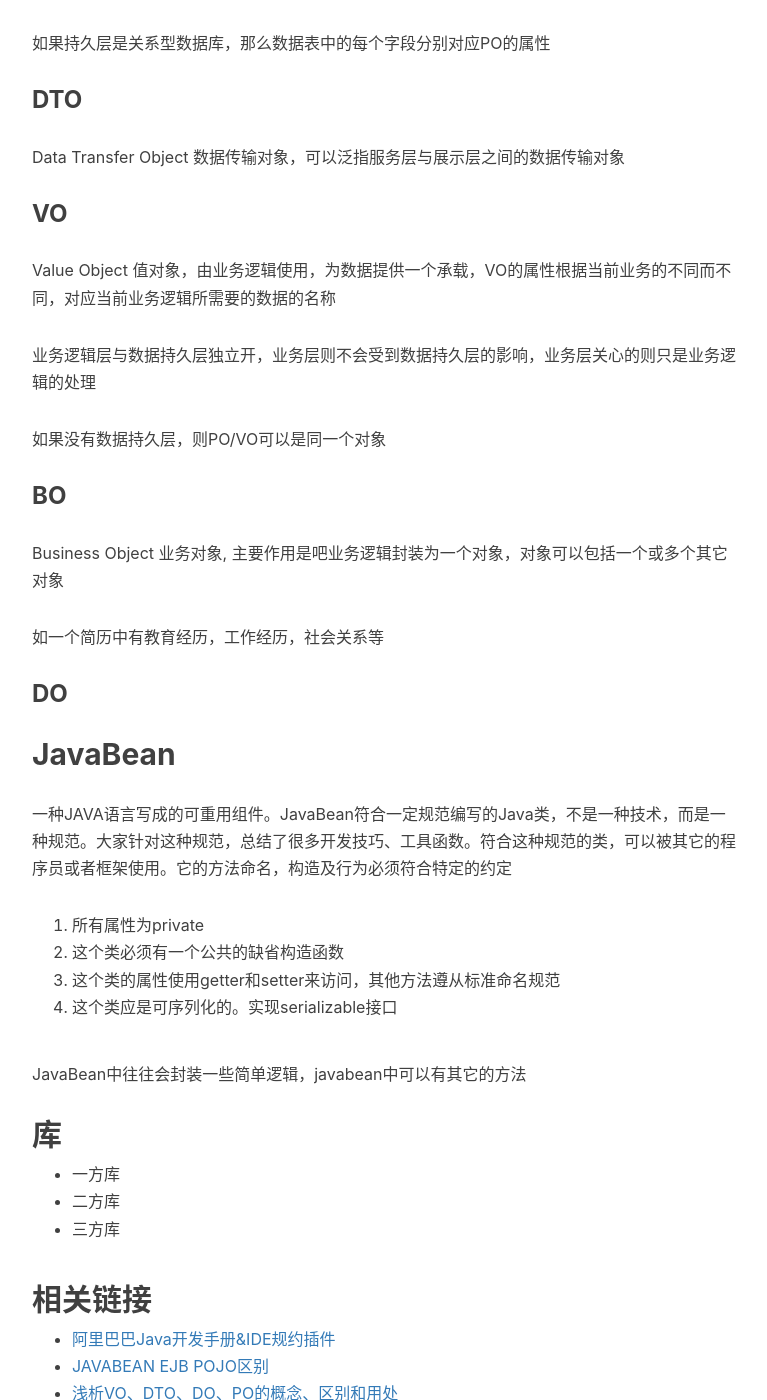
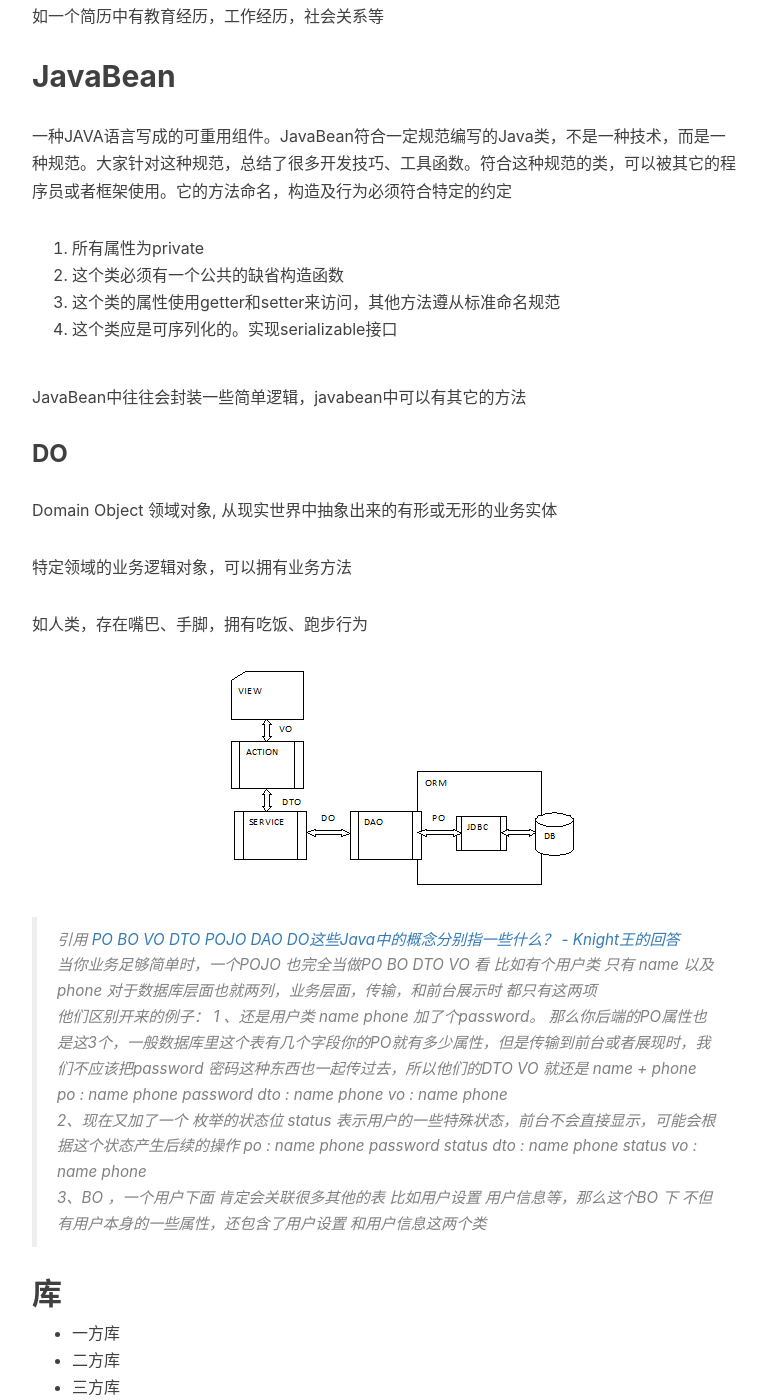
Before and after one commit to imfms/imfms.github.io, a Jekyll site: the page built from _posts/2017-11-1-alibaba_java_coding_guidelines_note.markdown, in a window 1280 px wide and 1400 px high, scrolled down 1446 px. Shown: the whole window, without its empty margins (233-1000 px from the left). Built offline with Jekyll 4.4.1, drawn with Linux system fonts in a browser that asks for light colours; nearby versions of some CDN libraries; comment, search, counter and statistics services are not loaded; some of the changed text lies outside the part shown.

Commit message:
alibaba_java_guideline_note_doing

```diff
--- a/_posts/2017-11-1-alibaba_java_coding_guidelines_note.markdown
+++ b/_posts/2017-11-1-alibaba_java_coding_guidelines_note.markdown
@@ -18,31 +18,6 @@ POJO (Plain Old Java Object) , 这种叫法是Martin Fowler、Rebecca Parsons和
 
 POJO格式用于数据的临时传递，它只能装载数据，作为数据存储的载体，不具有逻辑处理的能力
 
-~~~java
-public class User {
-
-    private String name;
-    private int age;
-
-    public String getName() {
-        return name;
-    }
-
-    public void setName(String name) {
-        this.name = name;
-    }
-
-    public int getAge() {
-        return age;
-    }
-
-    public void setAge(int age) {
-        this.age = age;
-    }
-
-}
-~~~
-
 ### PO
 
 Persistent Object 持久化对象，将物理数据的一种对象表示的承载，可以简化对象数据与物理数据之间的转换，不受任何业务的干涉
@@ -55,21 +30,13 @@ Data Transfer Object 数据传输对象，可以泛指服务层与展示层之
 
 ### VO
 
-Value Object 值对象，由业务逻辑使用，为数据提供一个承载，VO的属性根据当前业务的不同而不同，对应当前业务逻辑所需要的数据的名称
-
-业务逻辑层与数据持久层独立开，业务层则不会受到数据持久层的影响，业务层关心的则只是业务逻辑的处理
-
-如果没有数据持久层，则PO/VO可以是同一个对象
+View Object 视图对象，某个页面、视图组件数据的承载
 
 ### BO
 
-Business Object 业务对象, 主要作用是吧业务逻辑封装为一个对象，对象可以包括一个或多个其它对象
+Business Object 业务对象, 主要作用是把业务逻辑封装为一个对象，对象可以包括一个或多个其它对象
 
 如一个简历中有教育经历，工作经历，社会关系等
-
-### DO
-
-
 
 ## JavaBean
 
@@ -81,6 +48,41 @@ Business Object 业务对象, 主要作用是吧业务逻辑封装为一个对
 4. 这个类应是可序列化的。实现serializable接口
 
 JavaBean中往往会封装一些简单逻辑，javabean中可以有其它的方法
+
+### DO
+
+Domain Object 领域对象, 从现实世界中抽象出来的有形或无形的业务实体
+
+特定领域的业务逻辑对象，可以拥有业务方法
+
+如人类，存在嘴巴、手脚，拥有吃饭、跑步行为
+
+
+
+![](/img/post/vo_dto_do_dao_po.png)
+
+
+
+> 引用 [PO BO VO DTO POJO DAO DO这些Java中的概念分别指一些什么？ - Knight王的回答](https://www.zhihu.com/question/39651928/answer/87536000)
+>
+> 当你业务足够简单时，一个POJO 也完全当做PO BO DTO VO 看
+> 比如有个用户类 只有 name 以及 phone
+> 对于数据库层面也就两列，业务层面，传输，和前台展示时 都只有这两项
+>
+> 他们区别开来的例子：
+> 1 、还是用户类  name phone 加了个password。
+> 那么你后端的PO属性也是这3个，一般数据库里这个表有几个字段你的PO就有多少属性，但是传输到前台或者展现时，我们不应该把password 密码这种东西也一起传过去，所以他们的DTO VO 就还是 name + phone
+> po : name phone password
+> dto : name phone
+> vo : name phone
+>
+> 2、现在又加了一个 枚举的状态位 status 表示用户的一些特殊状态，前台不会直接显示，可能会根据这个状态产生后续的操作
+> po : name phone password status
+> dto : name phone status
+> vo : name phone
+>
+> 3、BO ，一个用户下面 肯定会关联很多其他的表
+> 比如用户设置 用户信息等，那么这个BO 下 不但有用户本身的一些属性，还包含了用户设置 和用户信息这两个类
 
 
 
@@ -96,4 +98,5 @@ JavaBean中往往会封装一些简单逻辑，javabean中可以有其它的方
 
 - [阿里巴巴Java开发手册&IDE规约插件](https://github.com/alibaba/p3c)
 - [JAVABEAN EJB POJO区别](http://www.cnblogs.com/yw-ah/p/5795751.html)
-- [浅析VO、DTO、DO、PO的概念、区别和用处](http://www.blogjava.net/johnnylzb/archive/2010/05/27/321968.html)
+- [领域驱动设计系列文章（1）——通过现实例子显示领域驱动设计的威力](http://www.blogjava.net/johnnylzb/archive/2010/05/15/321057.html)
+- [领域驱动设计系列文章（2）——浅析VO、DTO、DO、PO的概念、区别和用处](http://www.blogjava.net/johnnylzb/archive/2010/05/27/321968.html)
```
Also changed, not shown: img/post/vo_dto_do_dao_po.png (added).
